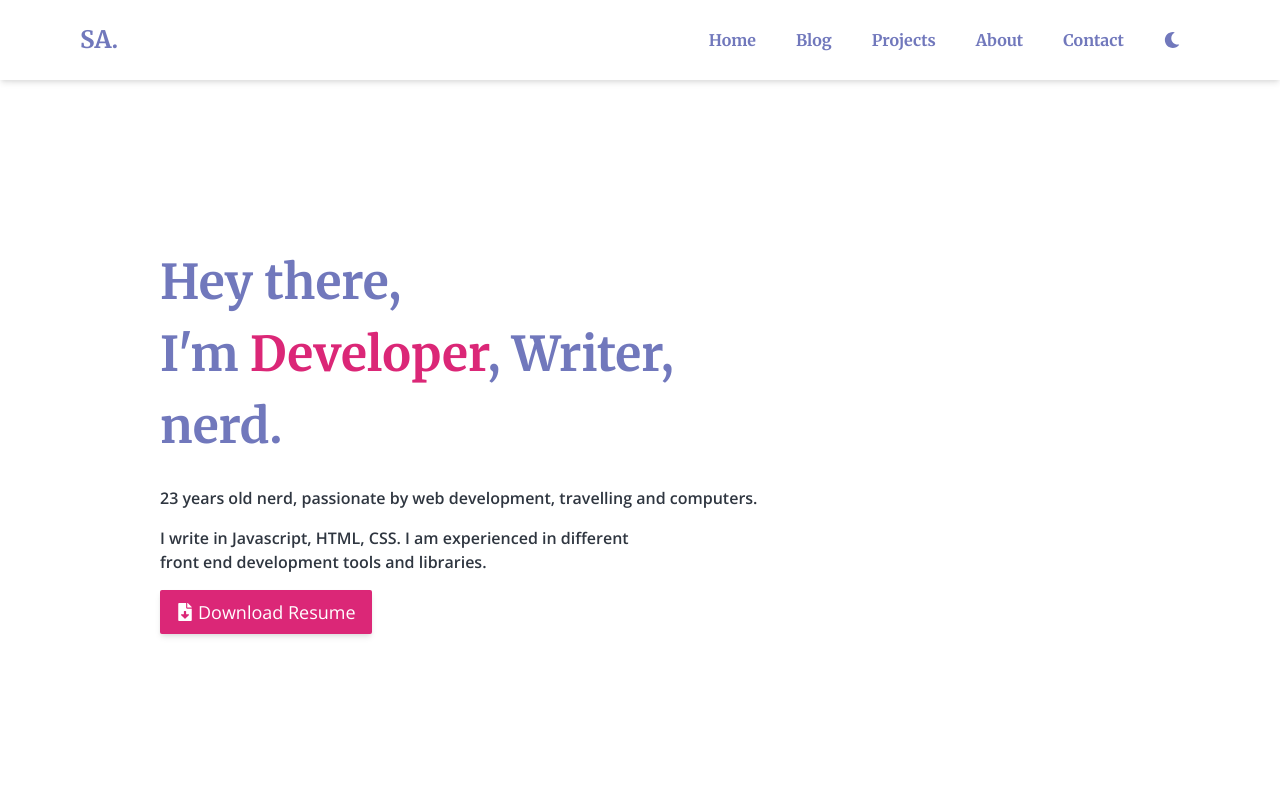
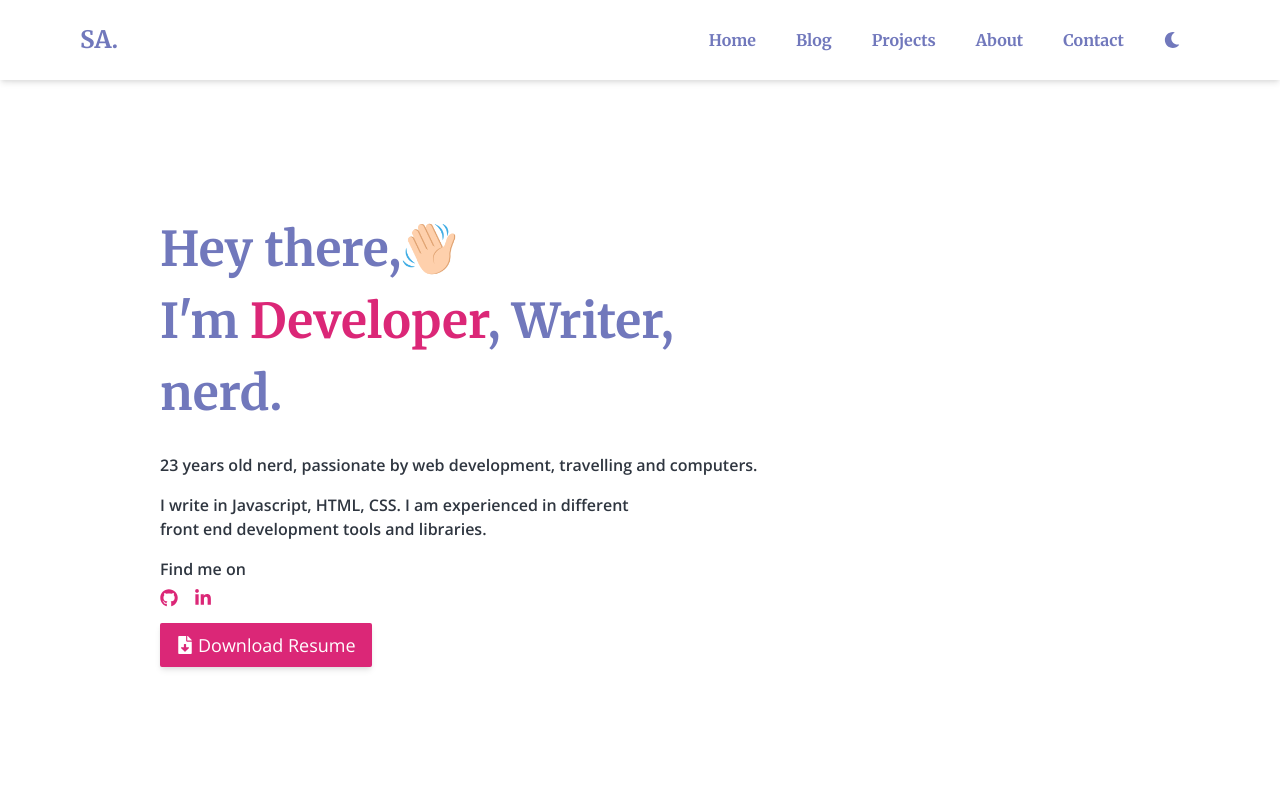
Before and after one commit to Shaharafat/personal-portfolio, a Next.js app: page / in a window 1280 px wide. Shown: the top 800 px of the page. Built offline with nearby package versions, Linux system fonts and the light colour scheme.

Commit message:
social icon and wave animation added

```diff
--- a/components/Intro.js
+++ b/components/Intro.js
@@ -9,15 +9,21 @@
 import Button from "@/common/Button";
 import ComponentLayout from "@/common/ComponentLayout";
 import React from "react";
-import { FaFileDownload } from "react-icons/fa";
+import { FaFileDownload, FaGithub, FaLinkedinIn } from "react-icons/fa";
 
 const Intro = () => {
   return (
     <ComponentLayout>
       <div>
         <h1 className="font-merriweather font-bold text-5xl text-darkBlue leading-normal ">
-          Hey there,
-          <br />
+          <span className="flex items-center">
+            Hey there,{" "}
+            <img
+              src="/static/images/wave.png"
+              className="h-14 wave-animation"
+              alt="wave icon"
+            />
+          </span>
           I'm <span className="text-pink-600">Developer</span>, Writer,
           <br />
           nerd.
@@ -31,6 +37,26 @@ const Intro = () => {
           I write in Javascript, HTML, CSS. I am experienced in different <br />{" "}
           front end development tools and libraries.
         </p>
+        {/* find me in */}
+        <p className="font-openSans mt-4 font-semibold text-electroMagnetic dark:text-white">
+          Find me on
+        </p>
+        <div className="flex items-center mt-2">
+          <a
+            href="https://github.com/shaharafat"
+            target="_blank"
+            className="text-pink-600 mr-2 text-lg"
+          >
+            <FaGithub />
+          </a>
+          <a
+            href="https://www.linkedin.com/in/shah-arafat/"
+            target="_blank"
+            className="text-pink-600 mx-2 text-lg"
+          >
+            <FaLinkedinIn />
+          </a>
+        </div>
         {/* resume download button */}
         <Button
           nextLink={false}
--- a/pages/blog.js
+++ b/pages/blog.js
@@ -11,11 +11,17 @@ import Container from "@/components/Container";
 import React from "react";
 
 const blog = () => {
+  const meta = {
+    title: "Blog | Shah Arafat",
+  };
+
   return (
-    <Container>
+    <Container {...meta}>
       <ComponentLayout>
         <div className="grid items-center">
-          <p className="text-center font-openSans text-3xl text-darkBlue">Coming soon...</p>
+          <p className="text-center font-openSans text-3xl text-darkBlue">
+            Coming soon...
+          </p>
         </div>
       </ComponentLayout>
     </Container>
--- a/styles/globals.css
+++ b/styles/globals.css
@@ -11,10 +11,41 @@
   }
 }
 
-.h-min-nav{
-  min-height: calc(100vh - 5rem)
+.h-min-nav {
+  min-height: calc(100vh - 5rem);
 }
 
-.content-area{
-  @apply px-4 md:px-20 lg:px-32 xl:px-40
+.content-area {
+  @apply px-4 md:px-20 lg:px-32 xl:px-40;
 }
+
+.wave-animation {
+  animation: wave 1s ease-in 1s 2;
+}
+
+@keyframes wave {
+  0% {
+    transform: rotate(0deg);
+    transform-origin: center bottom;
+  }
+  20% {
+    transform: rotate(20deg);
+    transform-origin: center bottom;
+  }
+  40% {
+    transform: rotate(-20deg);
+    transform-origin: center bottom;
+  }
+  60% {
+    transform: rotate(20deg);
+    transform-origin: center bottom;
+  }
+  80% {
+    transform: rotate(-20deg);
+    transform-origin: center bottom;
+  }
+  100% {
+    transform: rotate(0deg);
+    transform-origin: center bottom;
+  }
+}
```
Also changed, not shown: public/static/images/wave.png (added).
